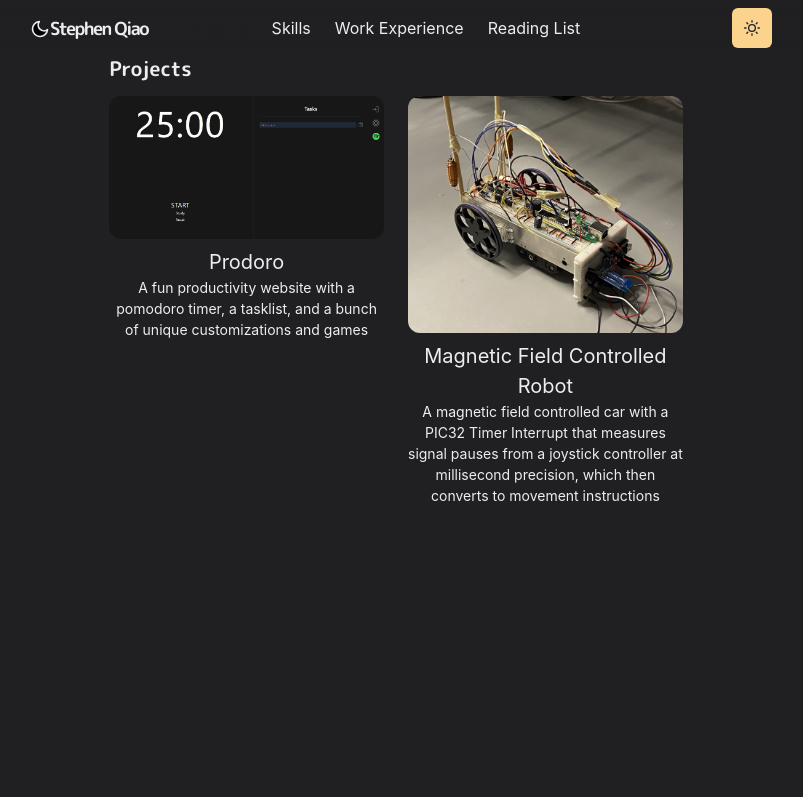
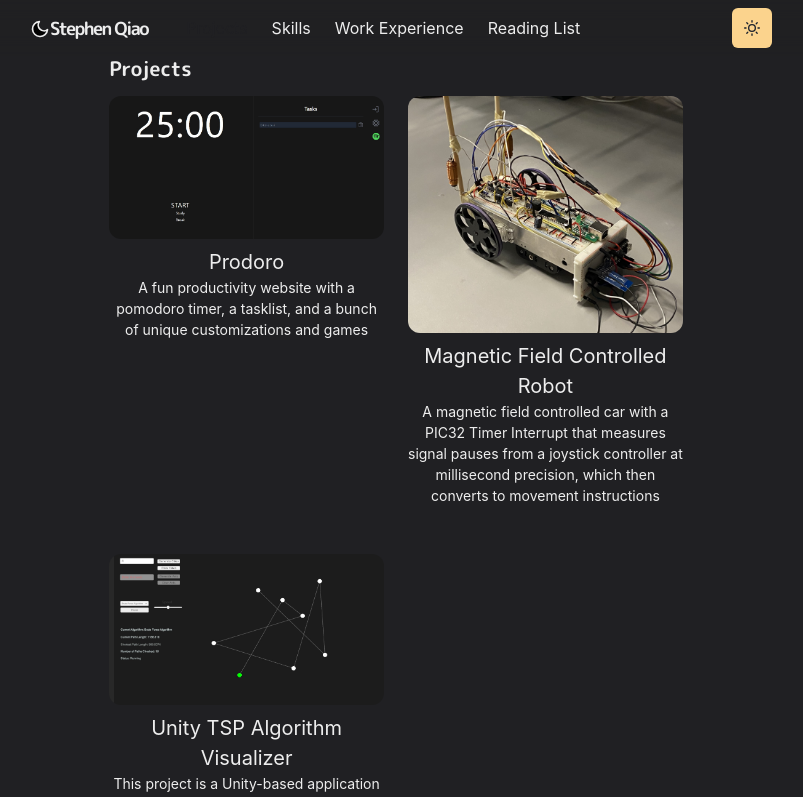
Before and after one commit to stephenqiao1/personal_portfolio, a Next.js app: page /projects in a window 1280 px wide. Shown: the top 797 px of the page, without its empty margins (244-1047 px from the left). Built offline with nearby package versions, Linux system fonts and the light colour scheme.

Commit message:
added new project

```diff
--- a/pages/projects.js
+++ b/pages/projects.js
@@ -5,6 +5,7 @@ import Layout from '../components/layouts/article'
 
 import thumbProdoro from '../public/images/projects/prodoro.jpg'
 import thumbMagneticCar from '../public/images/projects/elec291_project.jpg'
+import thumbTsp from '../public/images/projects/tsp_sim.jpg'
 
 const Projects = () => {
   return (
@@ -31,6 +32,19 @@ const Projects = () => {
               precision, which then converts to movement instructions
             </WorkGridItem>
           </Section>
+          <Section>
+            <WorkGridItem
+              id="tsp_sim"
+              title="Unity TSP Algorithm Visualizer"
+              thumbnail={thumbTsp}
+            >
+              This project is a Unity-based application that visualizes various
+              algorithms for solving the Traveling Salesman Problem (TSP). It
+              provides a graphical interface to place cities on a 2D grid and
+              then run different algorithms to find the shortest path that
+              visits all cities.
+            </WorkGridItem>
+          </Section>
         </SimpleGrid>
       </Container>
     </Layout>
--- /dev/null
+++ b/pages/projects/tsp_sim.js
@@ -0,0 +1,37 @@
+import { Container, Badge, Link, List, ListItem } from '@chakra-ui/react'
+import { ExternalLinkIcon } from '@chakra-ui/icons'
+import { Title, Meta } from '../../components/project'
+import P from '../../components/paragraph'
+import Layout from '../../components/layouts/article'
+
+const Project = () => (
+  <Layout title="TSP Sim">
+    <Container>
+      <Title>
+        Unity TSP Algorithm Visualizer <Badge>2023</Badge>
+      </Title>
+      <P>
+        This project is a Unity-based application that visualizes various
+        algorithms for solving the Traveling Salesman Problem (TSP). It provides
+        a graphical interface to place cities on a 2D grid and then run
+        different algorithms to find the shortest path that visits all cities.
+      </P>
+      <List ml={4} my={4}>
+        <ListItem>
+          <Meta>Algorithm Visualizer</Meta>
+          <Link href="https://github.com/stephenqiao1/tsp_sim">
+            https://github.com/stephenqiao1/tsp_sim{' '}
+            <ExternalLinkIcon mx="2px" />
+          </Link>
+        </ListItem>
+        <ListItem>
+          <Meta>Stack</Meta>
+          <span>Unity, C#, Shader Programming</span>
+        </ListItem>
+      </List>
+    </Container>
+  </Layout>
+)
+
+export default Project
+export { getServerSideProps } from '../../components/chakra'
```
Also changed, not shown: public/images/projects/tsp_sim.jpg (added), 1 other file (tests, documents, lock files or other folders).
